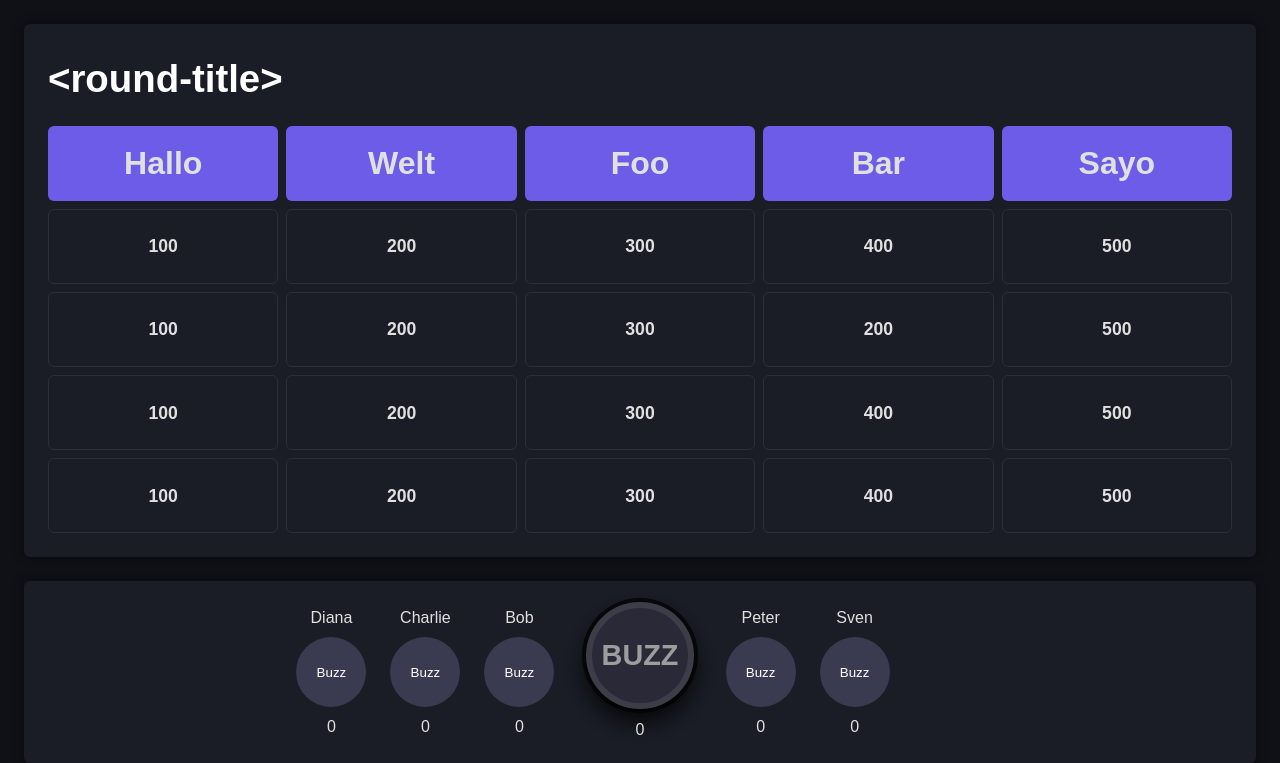
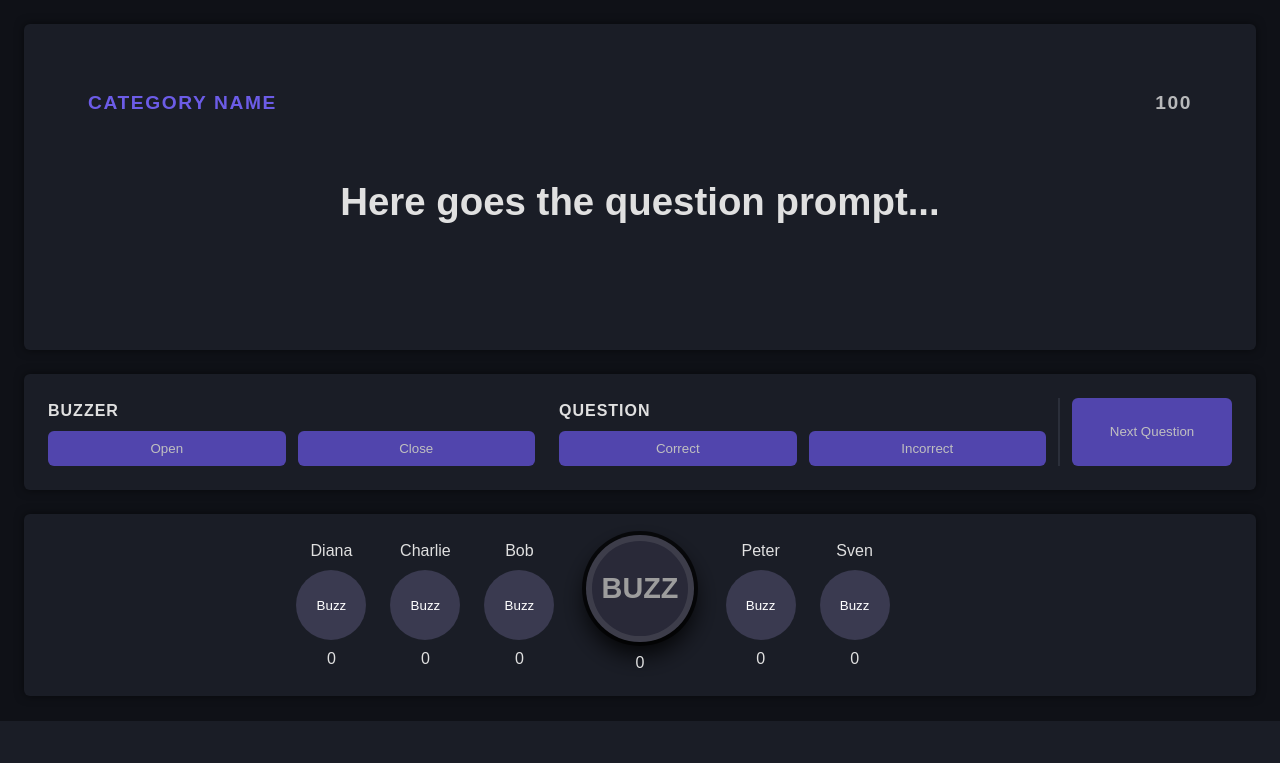
Before and after one commit to QuantumQuestX/TriviaThrone, a Spring Boot app: page /game.html in a window 1280 px wide. Shown: the part 79-842 px from the top of the page. After the commit the page ends 800 px from the top, so only its background shows below. Run offline with Spring Boot 4, Linux system fonts and the light colour scheme; the visitor is signed in with stand-in values (Sample User, id 1); some of the project's set-up classes (security, data sources, template engines, error pages and the like) are left out, and stand-ins take their place.

Commit message:
Basic Game View With Admin Elements

```diff
--- a/src/main/java/de/quantumquest/triviathrone/dto/GameActionMessage.java
+++ b/src/main/java/de/quantumquest/triviathrone/dto/game/GameActionMessage.java
@@ -1,4 +1,4 @@
-package de.quantumquest.triviathrone.dto;
+package de.quantumquest.triviathrone.dto.game;
 
 public record GameActionMessage(String lobbyCode, ActionType action,
                                 Integer roundIdx, Integer categoryIdx, Integer questionIdx) {
--- a/src/main/java/de/quantumquest/triviathrone/dto/GameStateMessage.java
+++ b/src/main/java/de/quantumquest/triviathrone/dto/game/GameStateMessage.java
@@ -1,4 +1,4 @@
-package de.quantumquest.triviathrone.dto;
+package de.quantumquest.triviathrone.dto.game;
 
 import de.quantumquest.triviathrone.game.GameSession;
 
--- a/src/main/java/de/quantumquest/triviathrone/game/GameEventService.java
+++ b/src/main/java/de/quantumquest/triviathrone/game/GameEventService.java
@@ -1,6 +1,6 @@
 package de.quantumquest.triviathrone.game;
 
-import de.quantumquest.triviathrone.dto.GameStateMessage;
+import de.quantumquest.triviathrone.dto.game.GameStateMessage;
 import org.springframework.messaging.simp.SimpMessagingTemplate;
 import org.springframework.stereotype.Service;
 
@@ -22,7 +22,7 @@ public class GameEventService {
                 session.getScores(),
                 session.getCurrentRoundIdx(),
                 session.getCurrentQuestionIdx(),
-                session.getCurrentRoundIdx()
+                session.getCurrentCategoryIdx()
         );
 
         messagingTemplate.convertAndSend(
--- a/src/main/java/de/quantumquest/triviathrone/game/GameWebSocketController.java
+++ b/src/main/java/de/quantumquest/triviathrone/game/GameWebSocketController.java
@@ -1,6 +1,6 @@
 package de.quantumquest.triviathrone.game;
 
-import de.quantumquest.triviathrone.dto.GameActionMessage;
+import de.quantumquest.triviathrone.dto.game.GameActionMessage;
 import de.quantumquest.triviathrone.server.LobbyService;
 import org.slf4j.Logger;
 import org.slf4j.LoggerFactory;
--- a/src/main/resources/static/css/components/buttons.css
+++ b/src/main/resources/static/css/components/buttons.css
@@ -3,6 +3,7 @@ button {
 }
 
 button:disabled {
+    filter: brightness(75%);
     cursor: not-allowed;
 }
 
@@ -20,7 +21,6 @@ button:disabled {
     padding: 10px;
     transition: 0.2s ease-in-out;
 }
-
 .primary-btn:hover {
     background: var(--accent-hover);
 }
@@ -30,7 +30,6 @@ button:disabled {
     padding: 10px 15px;
     transition: 0.2s ease-in-out;
 }
-
 .secondary-btn:hover {
     background: var(--btn-hover)
 }
@@ -39,11 +38,9 @@ button:disabled {
     background: var(--danger);
     padding: 8px 12px;
 }
-
 .danger-btn:hover {
     background: var(--danger-hover);
 }
-
 .danger-btn:active {
     background: var(--danger-active);
 }
--- a/src/main/resources/static/css/game.css
+++ b/src/main/resources/static/css/game.css
@@ -3,6 +3,7 @@
 @import "/css/components/panel.css";
 @import "/css/components/buzzer.css";
 @import "/css/games/jeopardy.css";
+@import "/css/games/jeopardy-questions.css";
 
 main[data-game="jeopardy"] {
     display: flex;
@@ -98,3 +99,27 @@ main[data-game="jeopardy"] {
     max-width: 100%;
     font-size: larger;
 }
+
+.question-view {
+    width: 100%;
+    height: 100%;
+
+    display: flex;
+    flex-direction: column;
+    gap: 2rem;
+
+    padding: 2.5rem;
+
+    animation: fadeIn 0.3s ease-in-out;
+}
+
+@keyframes fadeIn {
+    from {
+        opacity: 0;
+        transform: translateY(10px);
+    }
+    to {
+        opacity: 1;
+        transform: translateY(0);
+    }
+}
--- /dev/null
+++ b/src/main/resources/static/css/games/jeopardy-questions.css
@@ -0,0 +1,134 @@
+.question-header {
+    display: flex;
+    justify-content: space-between;
+    align-items: center;
+
+    font-weight: 700;
+    letter-spacing: 0.05em;
+}
+
+#question-category {
+    font-size: 1.2rem;
+    color: var(--accent);
+    text-transform: uppercase;
+}
+
+#question-points {
+    font-size: 1.2rem;
+    color: var(--text);
+    opacity: 0.8;
+}
+
+.question-body {
+    flex: 1;
+    display: flex;
+    flex-direction: column;
+    gap: 2rem;
+    justify-content: center;
+}
+
+.question-text {
+    font-size: clamp(1.8rem, 3vw, 3rem);
+    font-weight: 600;
+    text-align: center;
+    line-height: 1.3;
+}
+
+.question-media {
+    display: flex;
+    justify-content: center;
+    align-items: center;
+}
+
+.question-media img,
+.question-media video {
+    max-width: 100%;
+    max-height: 350px;
+    border-radius: 8px;
+    box-shadow: 0 10px 30px rgba(0, 0, 0, 0.5);
+}
+
+.question-media audio {
+    width: 100%;
+}
+.question-media audio::before {
+    content: "&#x1f50a;";
+}
+
+.question-choices {
+    display: grid;
+    grid-template-columns: repeat(2, 1fr);
+    grid-template-rows: repeat(2, 1fr);
+    gap: 1rem;
+    margin-top: 1rem;
+}
+
+.question-choice {
+    padding: 1rem 1.5rem;
+    border-radius: 8px;
+    background: var(--bg-panel-light);
+    border: 2px solid transparent;
+
+    font-size: 1.2rem;
+    font-weight: 600;
+
+    cursor: pointer;
+    transition: all 0.2s ease;
+}
+
+.question-choice:hover:not(.closed) {
+    border-color: var(--accent);
+    transform: translateY(-2px);
+}
+
+.question-choice.correct {
+    background-color: rgba(0, 200, 0, 0.2);
+    border-color: lime;
+}
+
+.question-choice.wrong {
+    background: rgba(200, 0, 0, 0.2);
+    border-color: red;
+}
+
+.question-choice.closed {
+    cursor: not-allowed;
+    opacity: 0.6;
+    transform: none;
+}
+
+#host-panel {
+    display: flex;
+    gap: 0.75rem;
+}
+
+.host-panel {
+    flex: 1;
+
+    display: flex;
+    flex-direction: column;
+    justify-content: space-between;
+    gap: 0.5rem;
+
+    padding-right: 0.75rem;
+}
+
+#host-panel > .host-panel:last-of-type {
+    border-right: 2px solid var(--border);
+}
+
+.host-panel h4 {
+    margin: 0;
+    font-weight: 600;
+    letter-spacing: 1px;
+    text-transform: uppercase;
+}
+
+.host-panel-container {
+    display: flex;
+    gap: 0.75rem;
+}
+
+#host-next-question {
+    max-width: 160px;
+}
--- a/src/main/resources/static/css/games/jeopardy.css
+++ b/src/main/resources/static/css/games/jeopardy.css
@@ -24,7 +24,6 @@
     background: var(--bg-panel);
     border: 1px solid var(--border);
     border-radius: 6px;
-    height: 100%;
 
     display: flex;
     place-content: center;
--- a/src/main/resources/static/css/root.css
+++ b/src/main/resources/static/css/root.css
@@ -1,3 +1,7 @@
 @import "/css/root/tokens.css";
 @import "/css/root/base.css";
 @import "/css/root/topbar.css";
+
+.hidden {
+    display: none !important;
+}
--- a/src/main/resources/static/game.html
+++ b/src/main/resources/static/game.html
@@ -20,15 +20,55 @@
 
     <main data-game="jeopardy">
         <section id="question-panel" class="panel">
-            <div id="jeopardy-board">
+            <div id="jeopardy-board" class="hidden">
                 <h2 id="jeopardy-round-title">&lt;round-title&gt;</h2>
                 <div id="jeopardy-canvas">
 
                 </div>
             </div>
-            <div id="question-display" style="display: none;">
+            <div id="question-display" class="question-view">
+                <div class="question-header">
+                    <span id="question-category">Category Name</span>
+                    <span id="question-points">100</span>
+                </div>
 
+                <div class="question-body">
+                    <div id="question-text" class="question-text">
+                        Here goes the question prompt...
+                    </div>
+
+                    <div id="question-media" class="question-media">
+                        <video id="q-media-video" class="hidden" src="video.mp4"></video>
+                        <audio id="q-media-audio" src="audio.mp3">&#x1f50a;</audio>
+                        <img id="q-media-image" class="hidden" src="image.jpeg" alt="Question Media">
+                    </div>
+
+                    <div id="question-choices" class="question-choices hidden">
+                        <div class="question-choice closed">Choice 1</div>
+                        <div class="question-choice closed">Choice 2</div>
+                        <div class="question-choice closed">Choice 3</div>
+                        <div class="question-choice closed">Choice 4</div>
+                    </div>
+                </div>
             </div>
+        </section>
+
+        <section id="host-panel" class="panel" data-admin>
+            <div class="host-panel">
+                <h4>Buzzer</h4>
+                <div class="host-panel-container">
+                    <button id="host-buzzer-enable" class="primary-btn" disabled>Open</button>
+                    <button id="host-buzzer-disable" class="primary-btn" disabled>Close</button>
+                </div>
+            </div>
+            <div class="host-panel">
+                <h4>Question</h4>
+                <div class="host-panel-container">
+                    <button id="host-show-question" class="primary-btn" disabled>Correct</button>
+                    <button id="host-hide-question" class="primary-btn" disabled>Incorrect</button>
+                </div>
+            </div>
+            <button id="host-next-question" class="primary-btn" disabled>Next Question</button>
         </section>
 
         <section id="player-buzzer-panel" class="panel">
--- a/src/main/resources/static/js/page-game/game.js
+++ b/src/main/resources/static/js/page-game/game.js
@@ -1,11 +1,20 @@
-import * as socket from "./game-socket.js";
+import * as gameSocket from "./game-socket.js";
 import { PlayerView } from "./jeopardy/player-view.js";
 import { currentUser } from "../root/token.js";
+import { QuestionManager } from "./jeopardy/question-manager.js";
 
 const titleContent = document.getElementsByTagName("title")[0].textContent || '{0} - Trivia Throne';
 document.getElementsByTagName("title")[0].textContent = titleContent.replace("{0}", new URLSearchParams(window.location.search).get("mode"));
 
+const lobbyDetails = JSON.parse(localStorage.getItem("lobbyDetails")) || "{}";
+const lobbyCode = lobbyDetails.lobbyCode;
+
+gameSocket.subscribeToGame(lobbyCode, (state) => {
+    applyGameState(state);
+});
+
 const playerViews = new Map();
+const questionManager = new QuestionManager();
 
 function layoutPlayers(players, currentUser) {
     const left = document.getElementById("players-left");
@@ -42,24 +51,34 @@ function configureMainBuzzer(currentUser) {
 
     mainBuzzer.addEventListener("click", () => {
         console.log(`${currentUser} buzzed in!`);
-        socket.sendBuzz(currentUser);
+        gameSocket.sendBuzz(currentUser);
+
+        mainBuzzer.disabled = true;
     });
 }
 
 function applyGameState(state) {
+    if (state.question) {
+        document.getElementById("jeopardy-board").classList.add("hidden");
+        document.getElementById("question-display").classList.remove("hidden");
+
+        questionManager.showQuestion(state.question);
+    } else {
+        document.getElementById("question-display").classList.add("hidden");
+        document.getElementById("jeopardy-board").classList.remove("hidden");
+    }
+
+    if (state.revealCorrectIndex !== undefined && state.revealCorrectIndex !== null) {
+        questionManager.revealCorrectAnswer(state.revealCorrectIndex);
+    }
+
     for (const [name, score] of Object.entries(state.scores)) {
         const view = playerViews.get(name);
-        if (view) {
-            view.updateScore(score);
-        }
+        if (view) view.updateScore(score);
     }
 
-    for (const view of playerViews.values()) {
-        view.setBuzzEnabled(view.name === state.buzzWinner);
-    }
-
-    const buzzOpen = state.state === socket.Actions.OPEN_BUZZ;
-    const selfView = playerViews.get(currentUser2);
+    const buzzOpen = state.state === gameSocket.Actions.OPEN_BUZZ;
+    const selfView = playerViews.get(currentUser);
     if (selfView) {
         selfView.setBuzzEnabled(buzzOpen);
     }
@@ -100,6 +119,8 @@ generateJeopardyBoard([
     [100, 200, 300, 400, 500],
     [100, 200, 300, 200, 500],
     [100, 200, 300, 400, 500],
+    [100, 200, 300, 400, 500],
+    [100, 200, 300, 400, 500],
     [100, 200, 300, 400, 500]
 ]);
 
--- /dev/null
+++ b/src/main/resources/static/js/page-game/jeopardy/media-controller.js
@@ -0,0 +1,64 @@
+export const MediaType = Object.freeze({
+    VIDEO: "VIDEO",
+    AUDIO: "AUDIO",
+    IMAGE: "IMAGE",
+    UNDEFINED: "UNDEFINED"
+});
+
+export class MediaController {
+    constructor() {
+        this.videoElement = document.getElementById("q-media-video");
+        this.audioElement = document.getElementById("q-media-audio");
+        this.imageElement = document.getElementById("q-media-image");
+        this.type = null;
+    }
+
+    setMedia(type = MediaType.UNDEFINED, url) {
+        if (!type || type === MediaType.UNDEFINED || !url) {
+            console.warn("No media to display");
+            return;
+        }
+
+        this.clearMedia();
+
+        this.type = type;
+
+        switch (type) {
+            case MediaType.VIDEO:
+                this.videoElement.src = url;
+                this.videoElement.classList.remove("hidden");
+                break;
+            case MediaType.AUDIO:
+                this.audioElement.src = url;
+                this.audioElement.classList.remove("hidden");
+                break;
+            case MediaType.IMAGE:
+                this.imageElement.src = url;
+                this.imageElement.classList.remove("hidden");
+                break;
+            default:
+                console.warn("Unknown media type:", type);
+        }
+    }
+
+    clearMedia() {
+        this.videoElement.pause();
+        this.videoElement.src = "";
+        this.videoElement.classList.add("hidden");
+
+        this.audioElement.pause();
+        this.audioElement.src = "";
+        this.audioElement.classList.add("hidden");
+
+        this.imageElement.src = "";
+        this.imageElement.classList.add("hidden");
+    }
+
+    play() {
+        if (this.type === MediaType.VIDEO) {
+            this.videoElement.play();
+        } else if (this.type === MediaType.AUDIO) {
+            this.audioElement.play();
+        }
+    }
+}
--- /dev/null
+++ b/src/main/resources/static/js/page-game/jeopardy/question-manager.js
@@ -0,0 +1,60 @@
+import { MediaController, MediaType } from "./media-controller.js";
+
+export class QuestionManager {
+    constructor() {
+        this.categoryEl = document.getElementById("question-category");
+        this.pointsEl = document.getElementById("question-points");
+        this.textEl = document.getElementById("question-text");
+        this.choicesContainer = document.getElementById("question-choices");
+
+        this.mediaController = new MediaController();
+    }
+
+    showQuestion(question) {
+        this.reset();
+
+        this.categoryEl.textContent = question.category;
+        this.pointsEl.textContent = question.points;
+        this.textEl.textContent = question.prompt;
+
+        if (question.mediaType && question.mediaType !== MediaType.UNDEFINED) {
+            this.mediaController.setMedia(question.mediaType, question.mediaUrl);
+        }
+
+        if (question.multipleChoice && question.choices?.length) {
+            this.renderChoices(question.choices);
+        }
+    }
+
+    renderChoices(choices) {
+        this.choicesContainer.classList.remove("hidden");
+        this.choicesContainer.innerHTML = "";
+
+        choices.slice(0, 4).forEach(choiceText => {
+            const choiceEl = document.createElement("div");
+            choiceEl.className = "question-choice closed";
+            choiceEl.textContent = choiceText;
+            this.choicesContainer.appendChild(choiceEl);
+        });
+    }
+
+    revealCorrectAnswer(correctIndex) {
+        const children = [...this.choicesContainer.children];
+
+        children.forEach((child, index) => {
+            if (index === correctIndex) {
+                child.classList.add("correct");
+            } else {
+                child.classList.add("wrong");
+            }
+        });
+    }
+
+    reset() {
+        this.mediaController.clearMedia();
+
+        this.textEl.textContent = "";
+        this.choicesContainer.innerHTML = "";
+        this.choicesContainer.classList.add("hidden");
+    }
+}
```
Also changed, not shown: src/main/java/de/quantumquest/triviathrone/dto/game/GameQuestionMessage.java (added, +7 -0 lines), src/main/java/de/quantumquest/triviathrone/game/GameSession.java (+36 -7 lines), src/main/java/de/quantumquest/triviathrone/game/definition/MediaType.java (added, +8 -0 lines), src/main/resources/static/js/root/admin-filter.js (added, +9 -0 lines), 1 other file.
